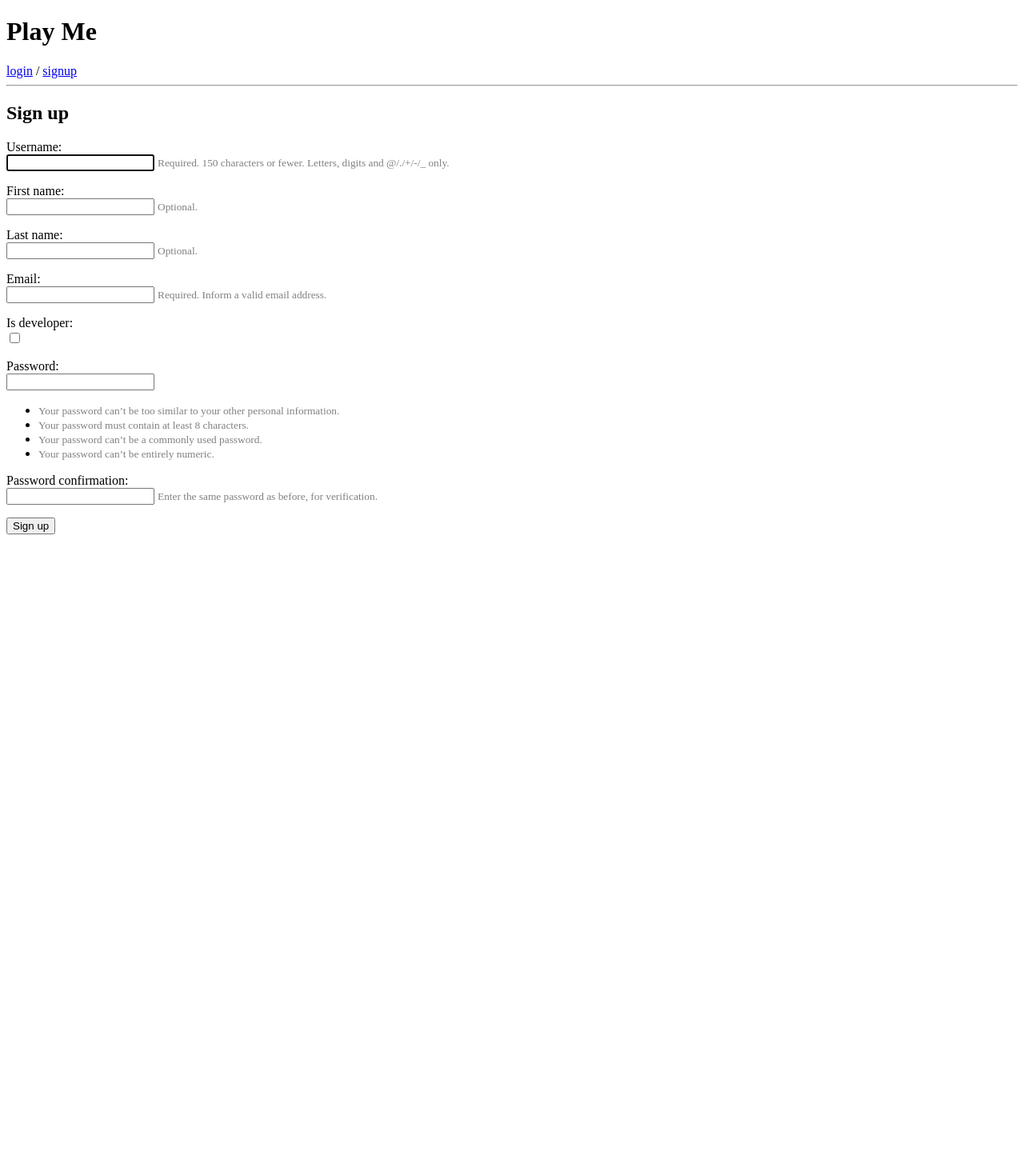
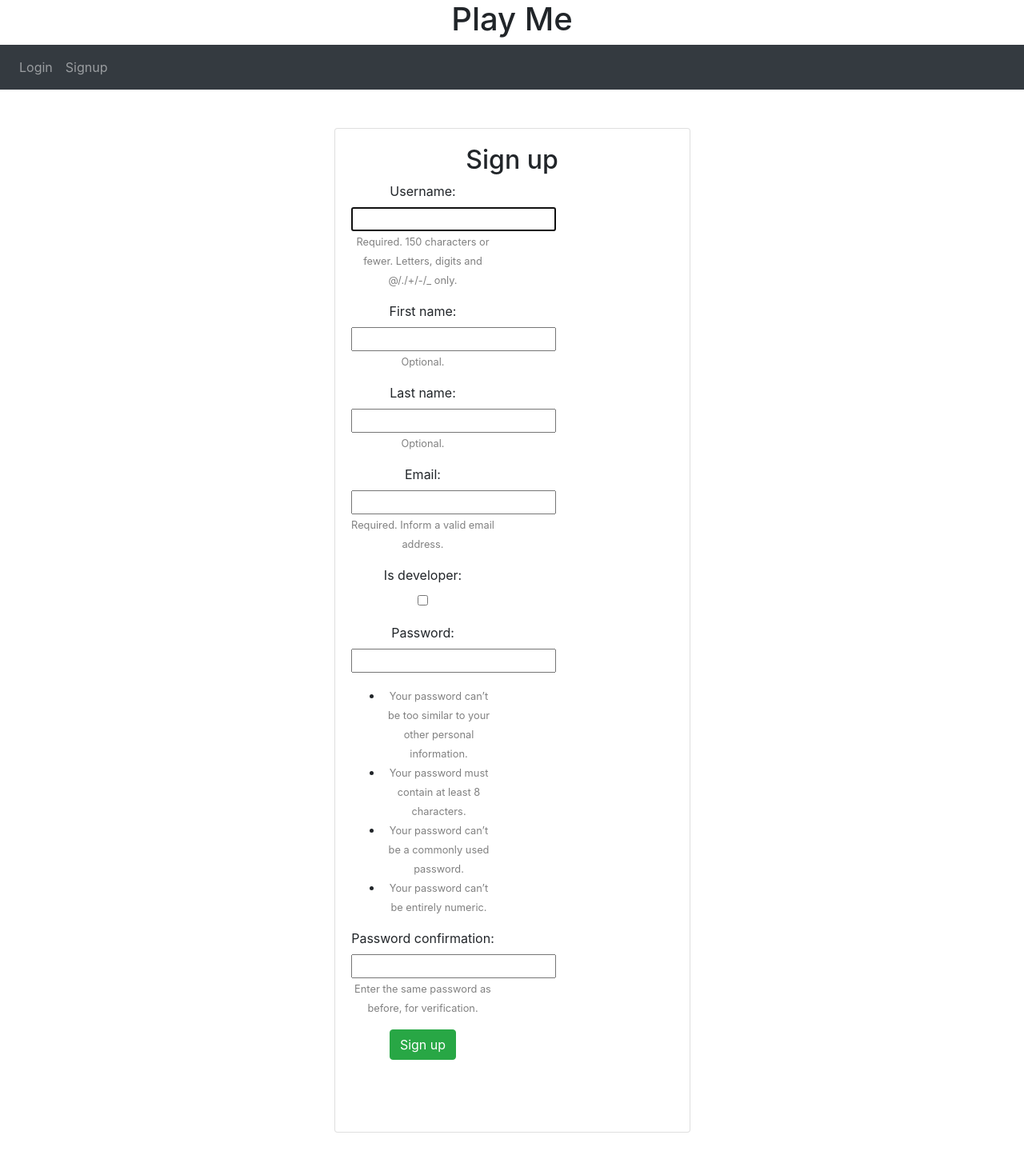
Before and after one commit to kwendim/PlayMe, a Django app: page /signup/ in a window 1280 px wide. Shown: the whole page at 80% size. Before the commit the page ends 668 px from the top, so only its background shows below. Run offline with Django 3.2, Linux system fonts and the light colour scheme; some libraries are stand-ins or nearby versions.

Commit message:
login page

```diff
--- /dev/null
+++ b/backend/static/playme/style.css
@@ -0,0 +1,201 @@
+html, body {
+  margin: 0;
+  padding: 0;
+  width: 100%;
+  height: 100%;
+}
+
+.content {
+  min-height: 100%;
+  position: relative;
+  overflow: auto;
+  z-index: 0;
+}
+
+.background {
+  position: absolute;
+  z-index: -1;
+  top: 0;
+  bottom: 0;
+  margin: 0;
+  padding: 0;
+}
+
+.top_block {
+  width: 100%;
+  display: block;
+}
+
+.bottom_block {
+  position: absolute;
+  width: 100%;
+  display: block;
+  bottom: 0;
+}
+
+.left_block {
+  display: block;
+  float: left;
+}
+
+.right_block {
+  display: block;
+  float: right;
+}
+
+.center_block {
+  display: block;
+  width: auto;
+}
+
+.title {
+  width: 100%;
+  height: 10%;
+  border-bottom: solid;
+  background-color: Blue;
+}
+
+
+.background.left {
+  height: auto !important;
+  padding-bottom: 0;
+  left: 0;
+  width: 180px;
+  background-color: GoldenRod;
+  margin-top: 70px;
+  margin-bottom: 70px;
+  border-bottom: solid;
+}
+
+.left {
+  height: auto;
+  width: 180px;
+  padding-bottom: 70px;
+}
+
+.background.right {
+  height: auto !important;
+  padding-bottom: 0;
+  right: 0;
+  width: 190px;
+  background-color: GoldenRod;
+  margin-top: 70px;
+  margin-bottom: 70px;
+  border-bottom: solid;
+
+}
+
+.right {
+  height: auto;
+  width: 190px;
+  padding-bottom: 70px;
+
+
+}
+
+.background.main {
+  height: auto !important;
+  padding-bottom: 0;
+  left: 0;
+  right: 0;
+  background-color: lightgoldenrodyellow;
+  margin-top: 70px;
+  margin-bottom: 70px;
+  margin-left: 180px;
+  margin-right: 190px;
+  border-style: solid;
+}
+
+#glad{
+  text-align: center;
+}
+.main {
+  width: auto;
+  height: auto;
+  padding-bottom: 70px;
+
+}
+#lnk{
+        background:none;border:none;
+      }
+
+
+
+.footer {
+  width: 100%;
+  height: 70px;
+  background-color: white;
+  text-align: center;
+}
+ul#menu li {
+  display: inline;
+
+}
+
+  ul#menu li  {
+    color: white;
+    border-color: grey;
+    width: 20%;
+    padding-right: 1%;
+    text-decoration: none;
+    margin-left: 1%;
+    margin-right: 1%;
+    position:relative;
+    border-right-style: solid;
+  }
+  #men li{
+    color: white;
+   border-color: black;
+   border-style: solid;
+  margin-right: 3%;
+    padding: 3%;
+    font-weight: bold;
+
+    list-style-type: none;
+ }
+
+  #pop_container{
+    margin-left: 15%;
+    margin-right: 5%;
+    width: 50%;
+    position:relative;
+    padding-bottom: 5%;
+
+
+        }
+  #pop{
+    float: left;
+    width: 100%;
+    margin: 1%;
+    border-style: solid;
+    border-radius:15%;
+    }
+    #desc{
+float: left;
+    }
+    #description{
+float: left;
+text-align: left;
+    }
+    #photo{
+      float: left;
+      width: 30%;
+    }
+    #pad{
+    padding-left: 5%;
+    padding-top: 7%;
+    padding-right: 1%;
+
+    }
+    #search{
+      padding: 5%;
+      padding-bottom: 2%;
+      text-align: center;
+    }
+    #category{
+      padding-left: 5%;
+      padding-right: 5%;
+    }
+    #mid{
+      text-align: center;
+    }
--- a/templates/base.html
+++ b/templates/base.html
@@ -2,21 +2,25 @@
 <html lang="en">
   <head>
     <meta charset="utf-8">
+    <meta name="viewport" content="width=device-width, initial-scale=1.0">
     <title>{% block title %}Play Me{% endblock %}</title>
+    {% load static %}
+    <link rel="stylesheet" href="https://stackpath.bootstrapcdn.com/bootstrap/4.2.1/css/bootstrap.min.css" integrity="sha384-GJzZqFGwb1QTTN6wy59ffF1BuGJpLSa9DkKMp0DgiMDm4iYMj70gZWKYbI706tWS" crossorigin="anonymous">
+    <link rel ="stylesheet" type="text/css" href = "{% static 'playme/style.css' %}">
   </head>
   <body>
+    <div class="text-center">
           <header>
+              <div class="top_block">
                 <h1>Play Me</h1>
-      {% if user.is_authenticated %}
-        <a href="{% url 'logout' %}">logout</a>
-      {% else %}
-        <a href="{% url 'login' %}">login</a> / <a href="{% url 'signup' %}">signup</a>
-      {% endif %}
-      <hr>
+              </div>
             </header>
-    <main>
+            {% include "navbar.html" %}
+      </div>
+          <main class="background.main">
               {% block content %}
               {% endblock %}
           </main>
+      <!-- {% include "footer.html" %} -->
   </body>
 </html>
--- /dev/null
+++ b/templates/footer.html
@@ -0,0 +1,5 @@
+<div class="bottom_block footer">
+        <div class="content">
+            CopyRight © Playme Store 2019, all rights reserved.
+        </div>
+</div>
--- /dev/null
+++ b/templates/navbar.html
@@ -0,0 +1,42 @@
+<nav class="navbar navbar-expand-lg navbar-dark bg-dark">
+  {% if user.is_authenticated %}
+  <div class="collapse navbar-collapse" id="navbarSupportedContent">
+    <ul class="navbar-nav mr-auto">
+      <li class="nav-item">
+        <a class="nav-link" href="#">Home</a>
+      </li>
+      <li class="nav-item">
+        <a class="nav-link" href="#">My Games</a>
+      </li>
+      <li class="nav-item">
+        <a class="nav-link" href="#">Store</a>
+      </li>
+      <li class="nav-item">
+        <a class="nav-link" href="#">Developers</a>
+      </li>
+      <li class="nav-item">
+        <a class="nav-link" href="#">Show leaderboard</a>
+      </li>
+      <li class="nav-item">
+        <a class="nav-link" href="{% url 'logout' %}">Logout</a>
+      </li>
+    </ul>
+    <form class="form-inline">
+      <input class="form-control" type="search" placeholder="Search by game" aria-label="Search">
+      <button class="btn btn-outline-success" type="submit">Search</button>
+    </form>
+  </div>
+
+  {% else %}
+  <div class="collapse navbar-collapse" id="navbarSupportedContent">
+    <ul class="navbar-nav mr-auto">
+      <li class="nav-item">
+        <a class="nav-link" href="{% url 'login' %}">Login</a>
+      </li>
+      <li class="nav-item">
+        <a class="nav-link" href="{% url 'signup' %}">Signup</a>
+      </li>
+    </ul>
+  </div>
+{% endif %}
+</nav>
--- a/templates/registration/signup.html
+++ b/templates/registration/signup.html
@@ -1,7 +1,15 @@
 {% extends 'base.html' %}
 
 {% block content %}
+<body>
+  <div class="text-center">
+    <div class="container">
+      <div class="row">
+        <div class="col-sm-9 col-md-7 col-lg-5 mx-auto">
+          <div class="card card-signin my-5">
+            <div class="card-body">
                   <h2>Sign up</h2>
+                  <div class="left">
                   <form method="post">
                   {% csrf_token %}
                   {% for field in form %}
@@ -16,6 +24,13 @@
                       {% endfor %}
                     </p>
                     {% endfor %}
-    <button type="submit">Sign up</button>
+                  <button type="submit" class="btn btn-success">Sign up</button>
                   </form>
+                  </div>
+                </div>
+              </div>
+            </div>
+          </div>
+        </div>
+    </div>
 {% endblock %}
```
Also changed, not shown: templates/registration/login.html (+20 -6 lines). Lines whose indentation alone changed are shown as unchanged.
